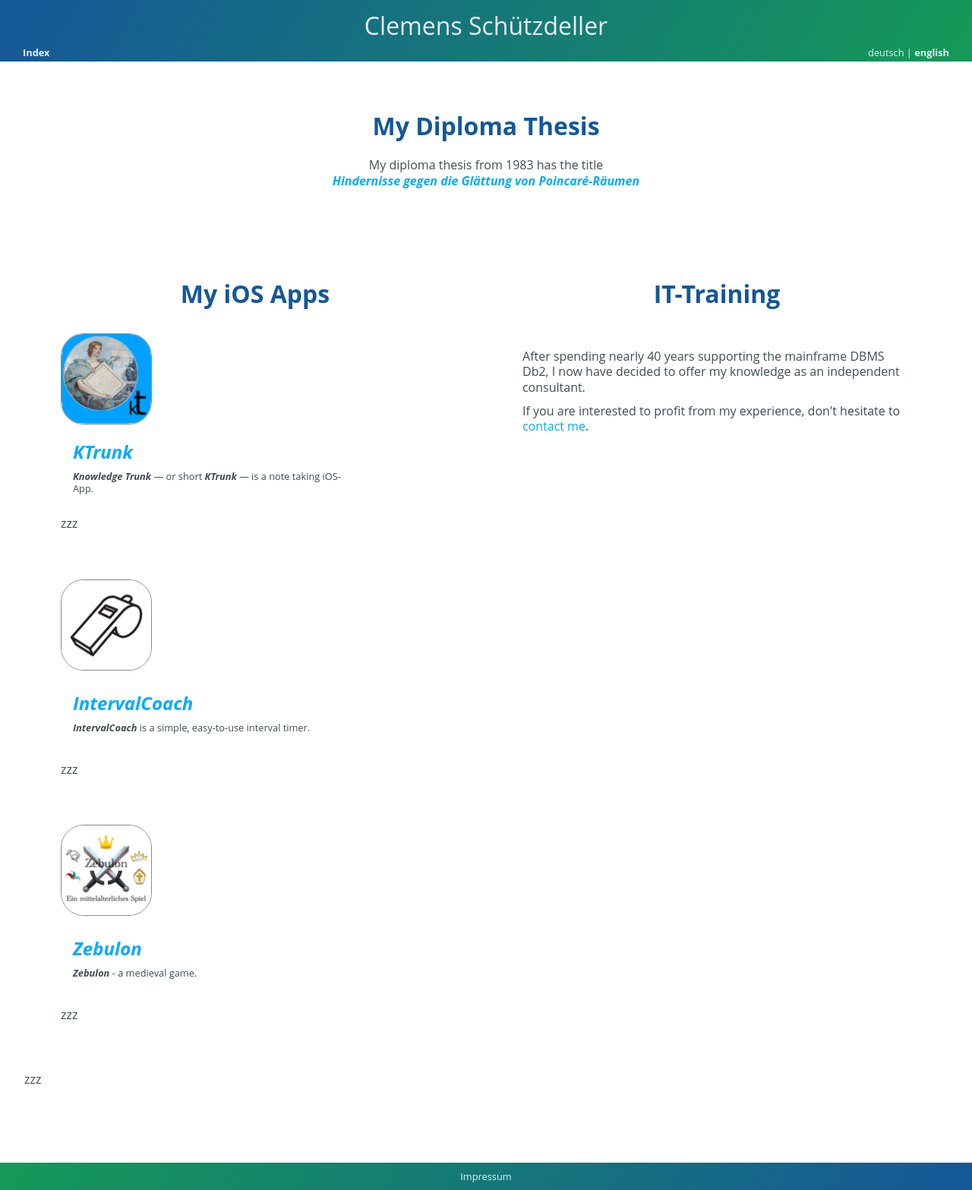
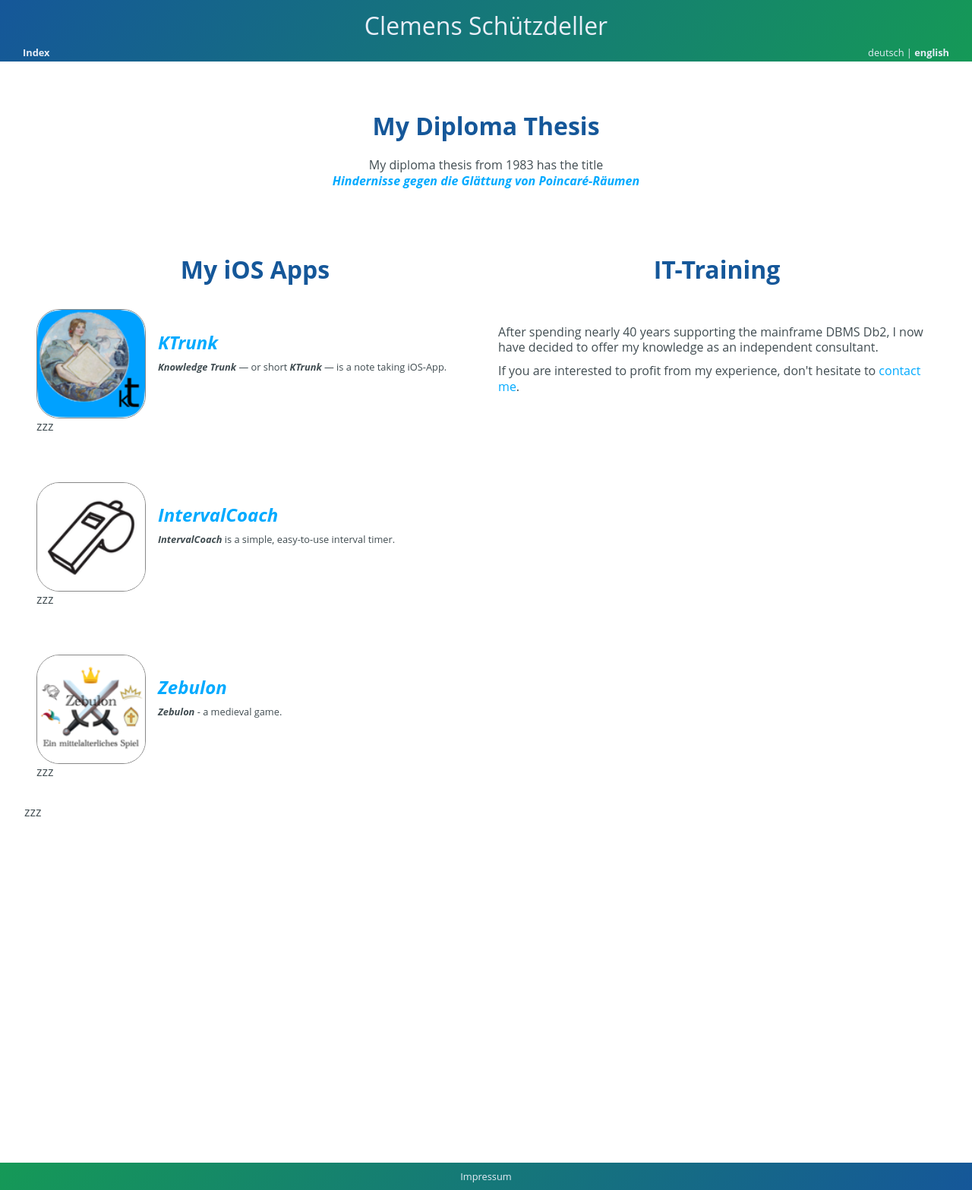
Before and after one commit to cs-LA/home, a Jekyll site: the page built from README.md, in a window 1280 px wide. Shown: the whole page at 76% size. Built offline with Jekyll 4.4.1, drawn with Linux system fonts in a browser that asks for light colours; our own code applies the rules of GitHub Pages for plain Markdown files.

Commit message:
Update default.html

```diff
--- a/_layouts/default.html
+++ b/_layouts/default.html
@@ -31,10 +31,20 @@
         clear: both;
       }
 
+      .column25 {
+        float: left;
+        width: 25%;
+        padding: 1em;
+      }
       .column50 {
         float: left;
         width: 50%;
-        padding: 3em;
+        padding: 1em;
+      }
+      .column75 {
+        float: left;
+        width: 75%;
+        padding: 1em;
       }
 
 
@@ -159,18 +169,17 @@
 
       .logoColumn {
         float: left;
-        height: 120px;
       }
       .logoColumnLeft {
-        width: 20%;
         width: 120px;
+        width: 25%;
       }
       .logoColumnLeft img {
       	width: 100%;
       }
       .logoColumnRight {
         width: calc(100% - 120px);
-        width: 80%;
+        width: 75%;
         padding: 0 1em;
         line-height: 110px;
         overflow-y: auto;
```
